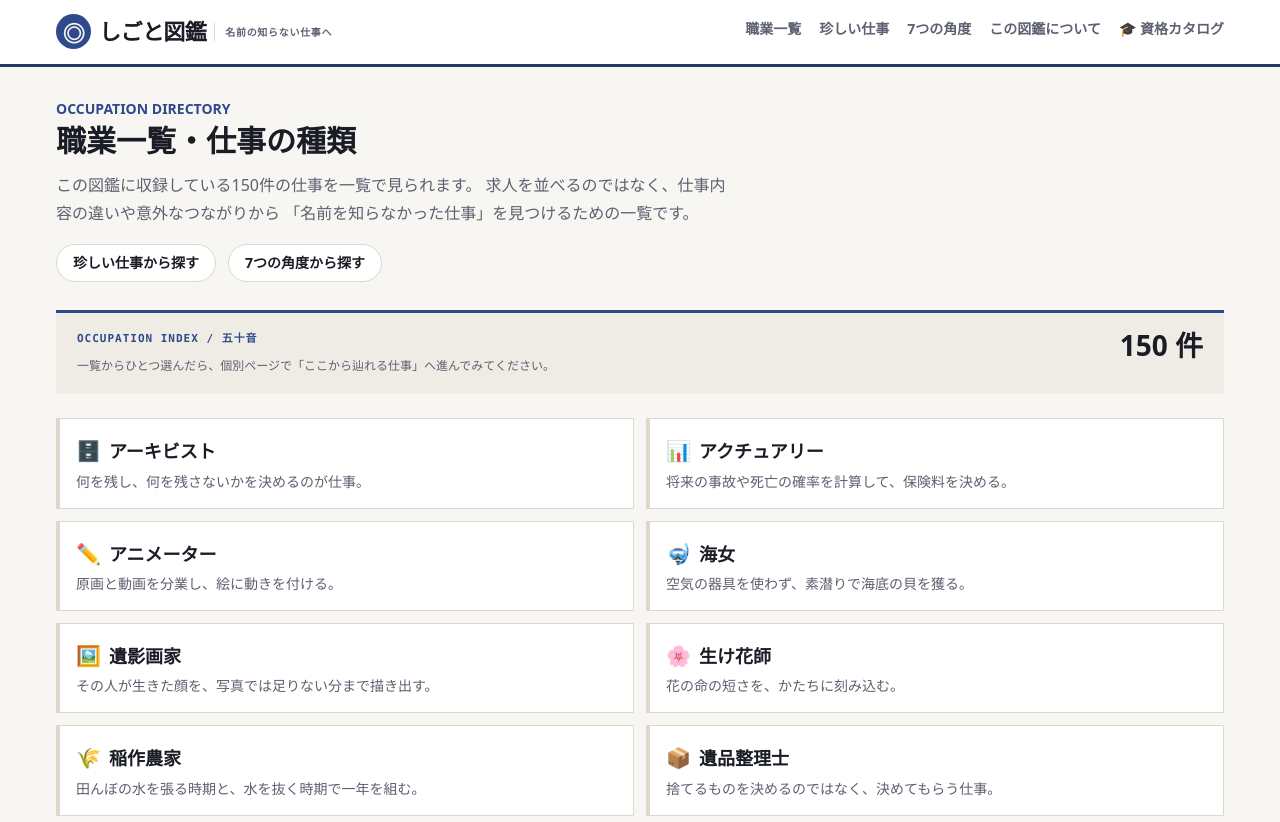
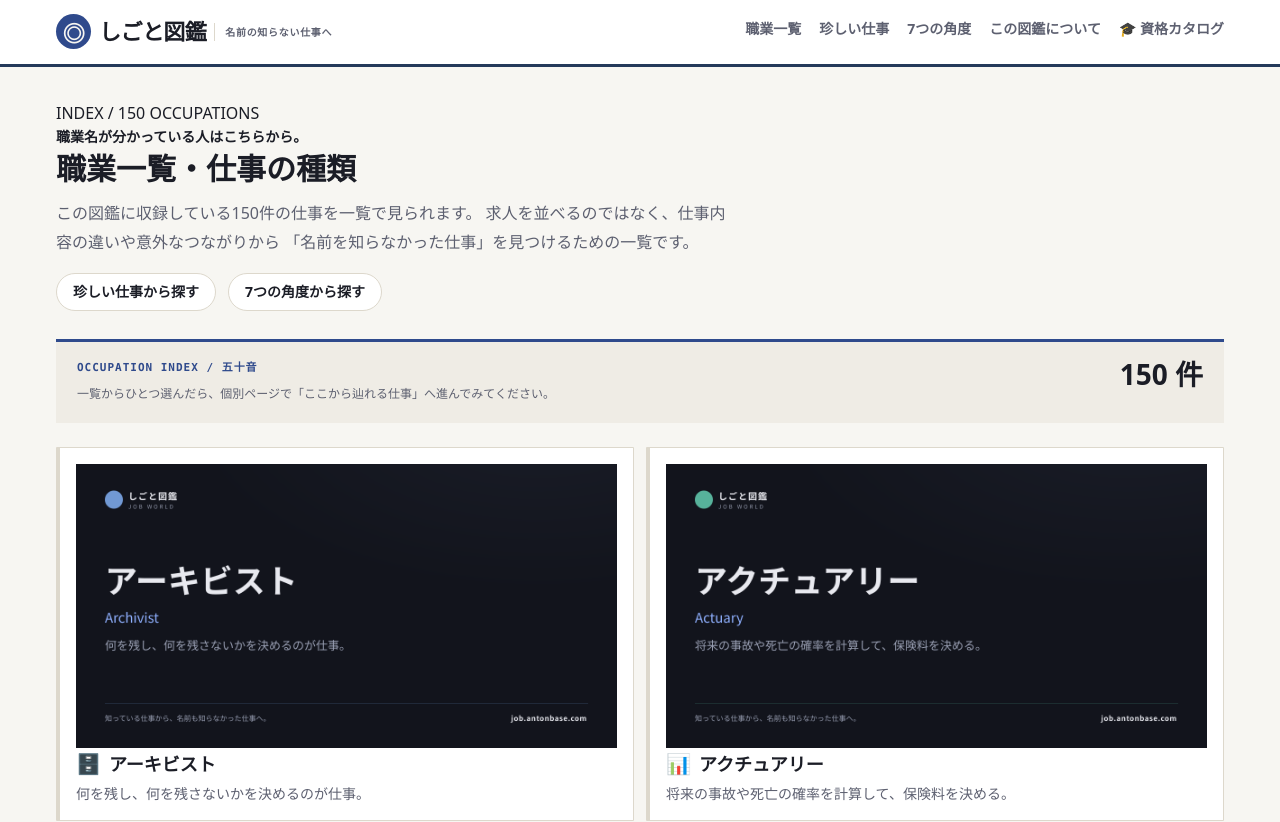
Before and after one commit to nomuonji/job-world, a Next.js app: page /jobs in a window 1280 px wide. Shown: the top 822 px of the page. Built offline with nearby package versions, Linux system fonts and the light colour scheme.

Commit message:
design: rearchitect occupation atlas data and artwork across src/app/jobs/page.tsx

```diff
--- a/src/app/jobs/page.tsx
+++ b/src/app/jobs/page.tsx
@@ -1,5 +1,6 @@
 import type { Metadata } from "next";
 import Link from "next/link";
+import Image from "next/image";
 import { getAllJobs } from "@/lib/data";
 
 export const metadata: Metadata = {
@@ -30,7 +31,7 @@ export default function JobsPage() {
         type="application/ld+json"
         dangerouslySetInnerHTML={{ __html: JSON.stringify(structuredData) }}
       />
-      <p className="text-sm font-semibold text-[var(--accent)]">OCCUPATION DIRECTORY</p>
+      <section className="atlas-index-cover"><span>INDEX / {jobs.length} OCCUPATIONS</span><p className="text-sm font-semibold">職業名が分かっている人はこちらから。</p>
       <h1 className="mt-1 text-3xl font-bold">職業一覧・仕事の種類</h1>
       <p className="mt-3 max-w-2xl text-[var(--muted)]">
         この図鑑に収録している{jobs.length}件の仕事を一覧で見られます。
@@ -51,6 +52,7 @@ export default function JobsPage() {
           7つの角度から探す
         </Link>
       </div>
+      </section>
       <div className="atlas-index-toolbar">
         <span>OCCUPATION INDEX / 五十音</span>
         <strong>{jobs.length} 件</strong>
@@ -64,15 +66,14 @@ export default function JobsPage() {
               href={`/jobs/${job.slug}`}
               className="atlas-index-card block h-full rounded-lg border border-[var(--border)] bg-[var(--surface)] p-4 transition-colors hover:border-[var(--accent)]"
             >
-              <div className="flex items-baseline gap-2">
+              <div className="atlas-index-image"><Image src={`/og/${job.slug}.png`} alt="" width={1200} height={630} loading="lazy" sizes="(max-width: 640px) 125px, 160px"/></div>
+              <div className="atlas-index-card-copy"><div className="flex items-baseline gap-2">
                 <span aria-hidden="true" className="text-xl">
                   {job.emoji}
                 </span>
                 <span className="font-semibold">{job.nameJa}</span>
               </div>
-              <p className="mt-1 text-sm text-[var(--muted)]">
-                {job.summaryJa}
-              </p>
+              <p className="mt-1 text-sm text-[var(--muted)]">{job.summaryJa}</p></div>
             </Link>
           </li>
         ))}
```
